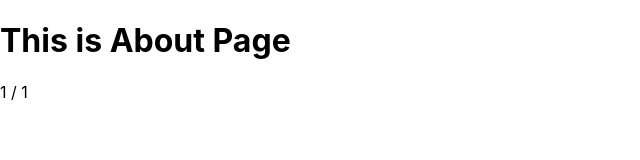
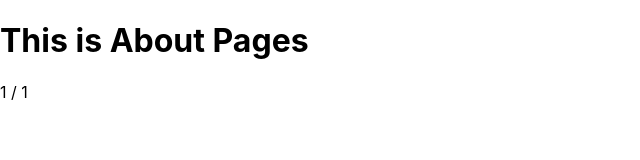
Before and after one commit to Labani-png/reactBasic, a React (Create React App) app: page /about/1/1 in a window 1280 px wide. Shown: the top 160 px of the page, without its empty margins (0-640 px from the left). Built offline with nearby package versions, Linux system fonts and the light colour scheme.

Commit message:
change about page

```diff
--- a/src/useParams/About.jsx
+++ b/src/useParams/About.jsx
@@ -5,7 +5,7 @@ const About = () => {
   const {id,name}=useParams()
   return (
     <div>
-      <h1>This is About Page</h1>
+      <h1>This is About Pages</h1>
           {id} / {name}
     </div>
   )
```
